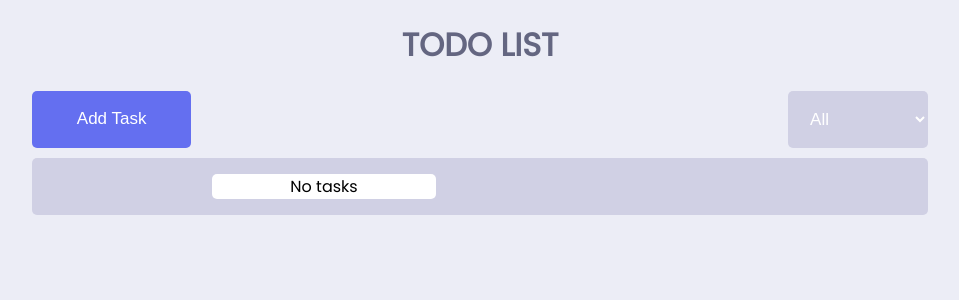
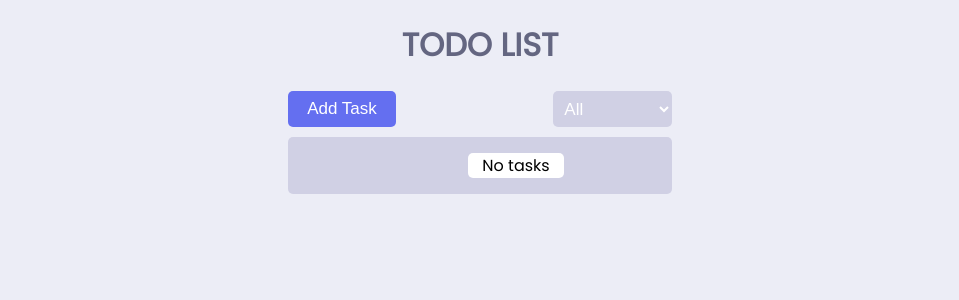
Before and after one commit to Mala-18/ToDoApp, a React (Create React App) app: page / in a window 1280 px wide. Shown: the top 300 px of the page, without its empty margins (160-1119 px from the left). Built offline with nearby package versions, Linux system fonts and the light colour scheme.

Commit message:
[Mala] Worked on the error of update functionality

```diff
--- a/src/Components/ItemsList.css
+++ b/src/Components/ItemsList.css
@@ -12,7 +12,7 @@
     margin-left: 1rem;
     margin-right: 1rem;
     padding: 0.5rem;
-    font-size: small;
+    font-size: medium;
     position: relative;
 }
 
@@ -56,6 +56,7 @@
 .after{
     color: black;
     font-style: italic;
+    text-decoration: line-through;
 }
 
 
--- a/src/Components/ItemsList.js
+++ b/src/Components/ItemsList.js
@@ -8,6 +8,7 @@ function ItemsList({ allTasks, removeTasks, text, dateAndTime, isComplete}){
     const [style,setStyle] = useState("before");
     const [title,setTitle] = useState("");
     const [edit,setEdit] = useState(false);
+    const [taskName,setTaskName] = useState(text);
 
     const changeStyle = () => {
         if( style === "before"){
@@ -40,11 +41,13 @@ function ItemsList({ allTasks, removeTasks, text, dateAndTime, isComplete}){
 
     const handleUpdateSubmit = () => {
         setEdit(false);
+        setTaskName(title);
         var index=allTasks.findIndex(task=>task.text===text);
         allTasks[index].text=title;
         removeTasks(allTasks);
         NotificationManager.info('Task Updated','Updated',1000);
-
+        console.log("Inside HandleSubmit func")
+        console.log(allTasks)
     }
 
     return(
@@ -52,7 +55,7 @@ function ItemsList({ allTasks, removeTasks, text, dateAndTime, isComplete}){
                 {
                     text === "No tasks" ?
                     <div className="items-text-notask">
-                        <p>{text}</p>
+                        <p>{taskName}</p>
                     </div>
                     :
                     <div>
@@ -62,7 +65,7 @@ function ItemsList({ allTasks, removeTasks, text, dateAndTime, isComplete}){
                                 <RxCheck size={29} className={`${isComplete==="Complete" ? "after" : style}`}/>
                             </div>
                             <div>
-                                <p className={`${isComplete==="Complete" ? "after" : style}`}>{text}</p>
+                                <p className={`${isComplete==="Complete" ? "after" : style}`}>{taskName}</p>
                                 <p>{dateAndTime}</p>
                             </div>
                         </div>
@@ -93,7 +96,7 @@ function ItemsList({ allTasks, removeTasks, text, dateAndTime, isComplete}){
                                                     <option>Incomplete</option>
                                                 </select>
                                             </label>
-                                            <button type="submit" className="update-popup-btns-btn1" >Add Task</button>
+                                            <button type="submit" className="update-popup-btns-btn1" >Update</button>
 
                                         </form>
                                     </div>
--- a/src/Components/Navbar.css
+++ b/src/Components/Navbar.css
@@ -1,11 +1,11 @@
 @import url('https://fonts.googleapis.com/css2?family=Mukta:wght@800&family=Poppins&family=Roboto&family=Ubuntu&display=swap');
 
 .navbar{
+    width: 30%;
     font-family: Poppins;
-    display: flex;
-    justify-content: space-between;
-    padding-left: 15%;
+    padding-left: 20%;
     padding-right: 15%;
+    margin-left: 15%;
     font-weight: 500;
     display: flex;
     flex-direction: column;
```
